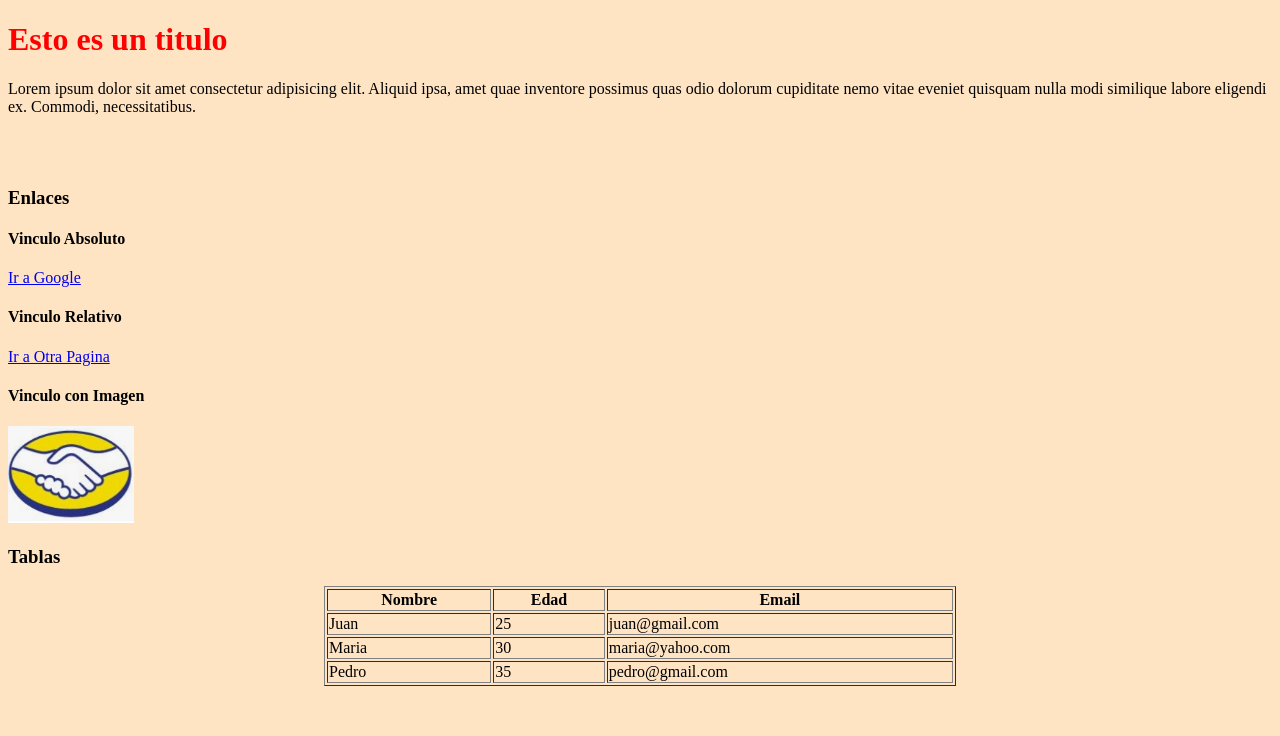
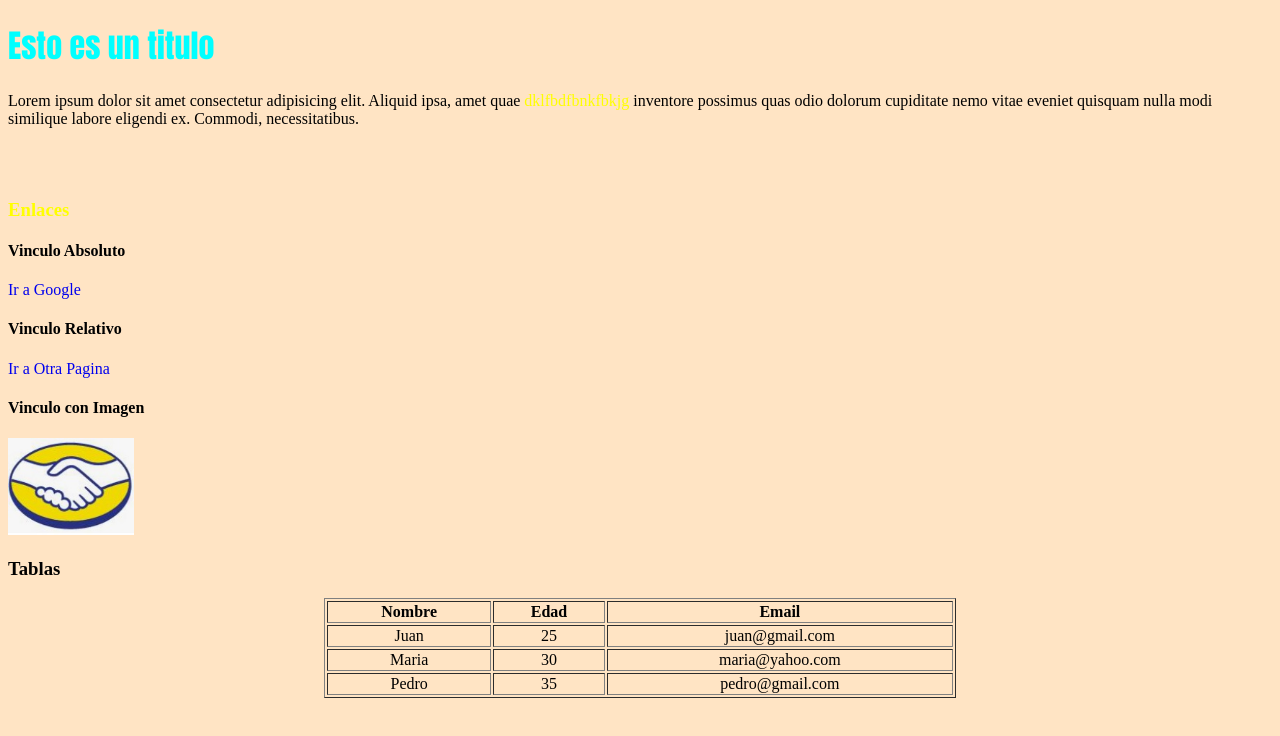
Before and after one commit to cfpit/Tecnicas1C2025, a plain HTML site: page Clase 5/index.html in a window 1280 px wide. Drawn offline with Linux system fonts and the light colour scheme.

Commit message:
Add files via upload

```diff
--- /dev/null
+++ b/Clase 5/estilos.css
@@ -0,0 +1,3 @@
+tbody{
+    text-align: center;
+}
--- a/Clase 5/index.html
+++ b/Clase 5/index.html
@@ -8,21 +8,33 @@
     <style>
         /* selector de id*/
         #colorFuente {
-            color: red;
+            color: cyan;
+            font-family: Impact, Haettenschweiler, 'Arial Narrow Bold', sans-serif;
+        }
+
+        /* selector de etiqueta*/
+        a {
+            text-decoration: none;
+        }
+
+        /* selector de clase*/
+        .colorTexto {
+            color: yellow;
         }
     </style>
+    <link rel="stylesheet" href="estilos.css">
 </head>
 
 <body style="background:bisque;">
     <h1 id="colorFuente">Esto es un titulo</h1>
 
-    <p>Lorem ipsum dolor sit amet consectetur adipisicing elit. Aliquid ipsa, amet quae inventore possimus quas odio
+    <p>Lorem ipsum dolor sit amet consectetur adipisicing elit. Aliquid ipsa, amet quae <span class="colorTexto">dklfbdfbnkfbkjg</span> inventore possimus quas odio
         dolorum cupiditate nemo vitae eveniet quisquam nulla modi similique labore eligendi ex. Commodi, necessitatibus.
     </p>
 
     <br><br>
 
-    <h3>Enlaces</h3>
+    <h3 class="colorTexto">Enlaces</h3>
     <h4>Vinculo Absoluto</h4>
     <!-- sale fuera de mi propio sitio web -->
     <a href="https://www.google.com">Ir a Google</a>
```
